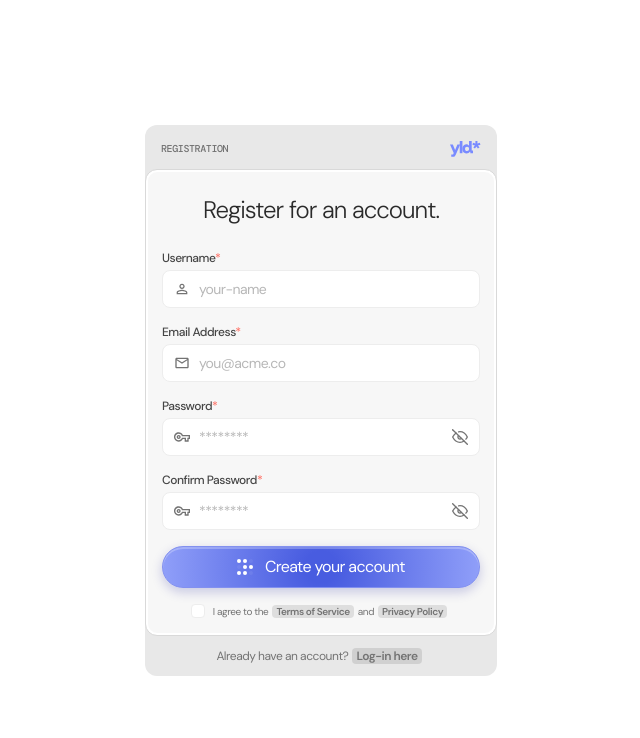
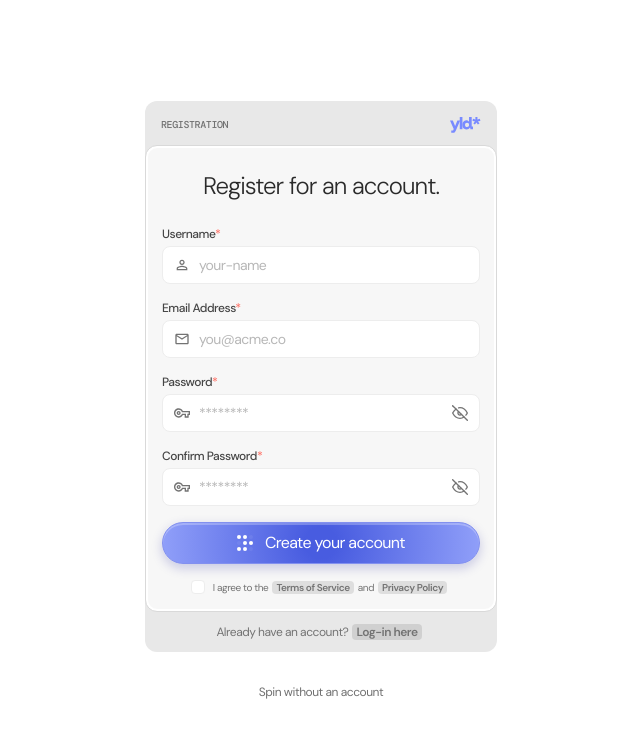
Before and after one commit to nzwh/yielde, a Next.js app: page /register in a window 1280 px wide. Shown: the top 738 px of the page, without its empty margins (319-959 px from the left). Built offline with nearby package versions, Linux system fonts and the light colour scheme; a web font is replaced by a local one.

Commit message:
feat(ui): add redirect link to home

```diff
--- a/app/login/page.tsx
+++ b/app/login/page.tsx
@@ -1,13 +1,22 @@
+"use client";
+
 import { Suspense } from "react";
 import LoginCard from "@/components/LoginCard/LoginCard";
 import { FadeIn } from "@/components/global/FadeFlyIn";
+import Link from "next/link";
 
 export default function LoginPage() {
   return (
-    <main className="flex min-h-dvh max-w-screen items-center justify-center overflow-hidden p-4 text-black">
+    <main className="flex min-h-dvh max-w-screen flex-col items-center justify-center gap-8 overflow-hidden p-4 text-black">
       <Suspense fallback={null}>
-        <FadeIn direction="up" delay={200} elastic className="w-full max-w-88">
+        <FadeIn delay={200} elastic className="w-full max-w-88">
           <LoginCard />
+        </FadeIn>
+
+        <FadeIn delay={300} elastic className="text-xs text-[#707070]">
+          <Link href="/" aria-label="Go to Home" className="hover:underline">
+            Spin without an account
+          </Link>
         </FadeIn>
       </Suspense>
     </main>
--- a/app/register/page.tsx
+++ b/app/register/page.tsx
@@ -1,11 +1,20 @@
+"use client";
+
 import { FadeIn } from "@/components/global/FadeFlyIn";
 import RegisterCard from "@/components/RegisterCard/RegisterCard";
+import Link from "next/link";
 
 export default function Home() {
   return (
-    <main className="flex min-h-dvh max-w-screen items-center justify-center overflow-hidden bg-white p-4 text-black">
-      <FadeIn direction="up" delay={100} elastic className="w-full max-w-88">
+    <main className="flex min-h-dvh max-w-screen flex-col items-center justify-center gap-8 overflow-hidden p-4 text-black">
+      <FadeIn delay={100} className="w-full max-w-88" elastic>
         <RegisterCard />
+      </FadeIn>
+
+      <FadeIn delay={300} className="text-xs text-[#707070]" elastic>
+        <Link href="/" aria-label="Go to Home" className="hover:underline">
+          Spin without an account
+        </Link>
       </FadeIn>
     </main>
   );
```
